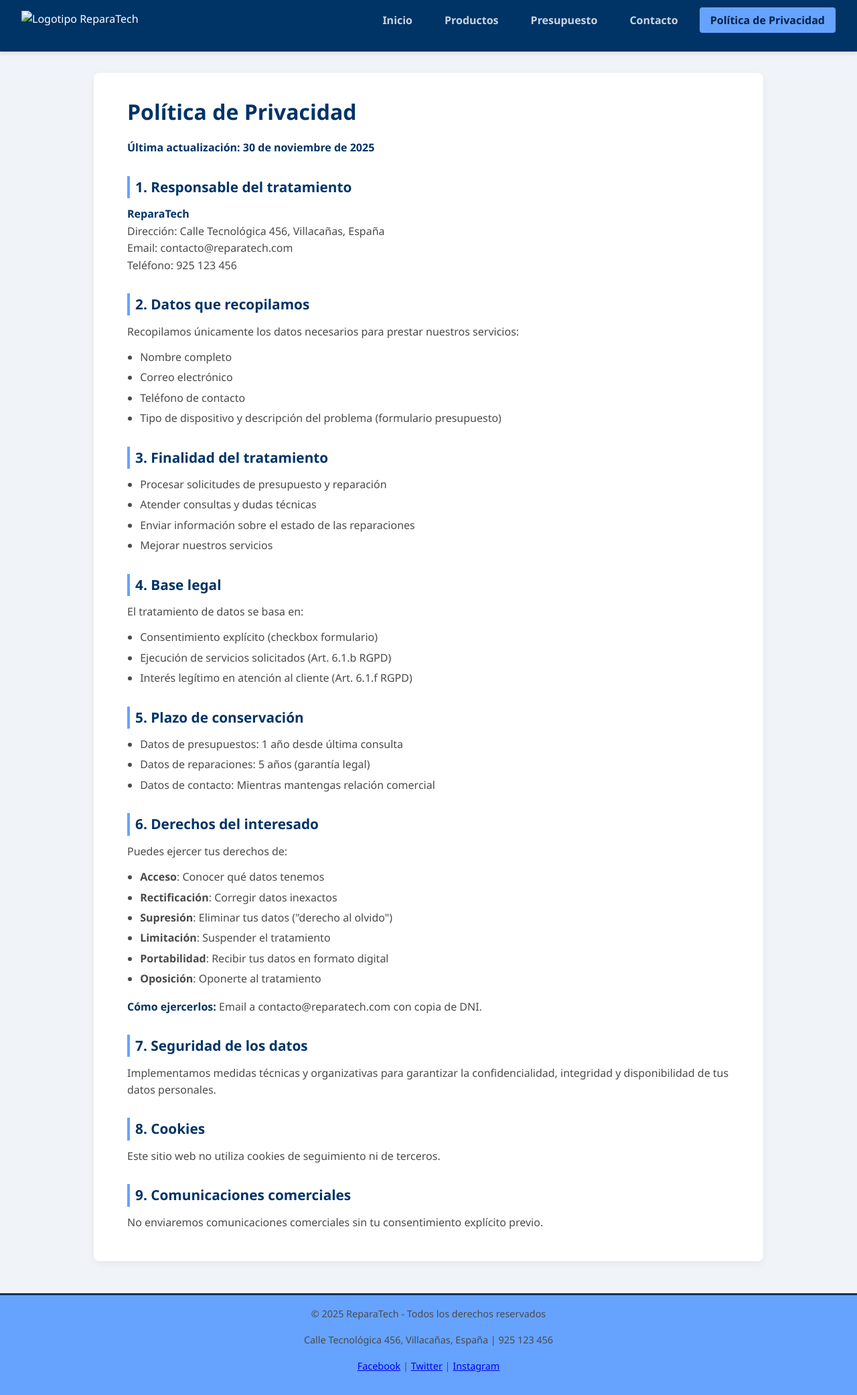
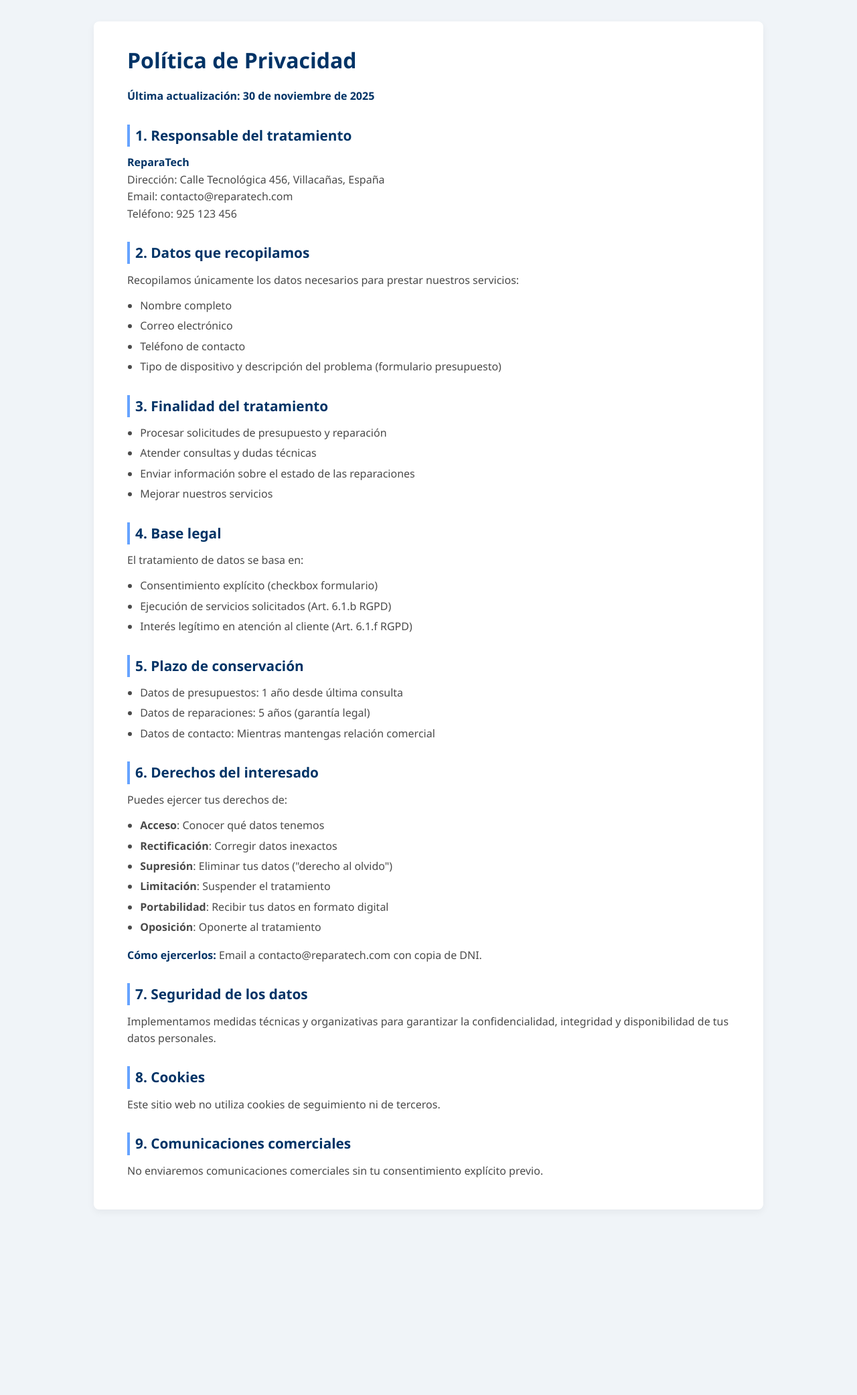
Before and after one commit to Aja1702/reparatech-trabajo-html, a plain HTML site: page docs/politica.html in a window 1280 px wide. Shown: the whole page at 67% size. After the commit the page ends 1838 px from the top, so only its background shows below. Drawn offline with Linux system fonts and the light colour scheme.

Commit message:
Cabios en este archivo

```diff
--- a/docs/politica.html
+++ b/docs/politica.html
@@ -4,22 +4,10 @@
   <meta charset="UTF-8">
   <meta name="viewport" content="width=device-width, initial-scale=1">
   <title>Política de Privacidad - ReparaTech</title>
+<link rel="shortcut icon" href="../img/logo.ico" type="image/x-icon">
   <link rel="stylesheet" href="../css/styles.css">
 </head>
 <body>
-  <header>
-    <img src="img/logo.png" alt="Logotipo ReparaTech" class="logo">
-    <nav>
-      <ul>
-        <li><a href="index.html">Inicio</a></li>
-        <li><a href="productos.html">Productos</a></li>
-        <li><a href="presupuesto.html">Presupuesto</a></li>
-        <li><a href="contacto.html">Contacto</a></li>
-        <li><a href="politica.html" class="activo">Política de Privacidad</a></li>
-      </ul>
-    </nav>
-  </header>
-
   <main>
     <section>
       <h1>Política de Privacidad</h1>
@@ -86,14 +74,5 @@
     </section>
   </main>
 
-  <footer>
-    <p>© 2025 ReparaTech - Todos los derechos reservados</p>
-    <p>Calle Tecnológica 456, Villacañas, España | 925 123 456</p>
-    <p>
-      <a href="https://facebook.com" target="_blank" rel="noopener">Facebook</a> |
-      <a href="https://twitter.com" target="_blank" rel="noopener">Twitter</a> |
-      <a href="https://instagram.com" target="_blank" rel="noopener">Instagram</a>
-    </p>
-  </footer>
 </body>
 </html>
```
Also changed, not shown: docs/terminos.html (+2 -23 lines).
